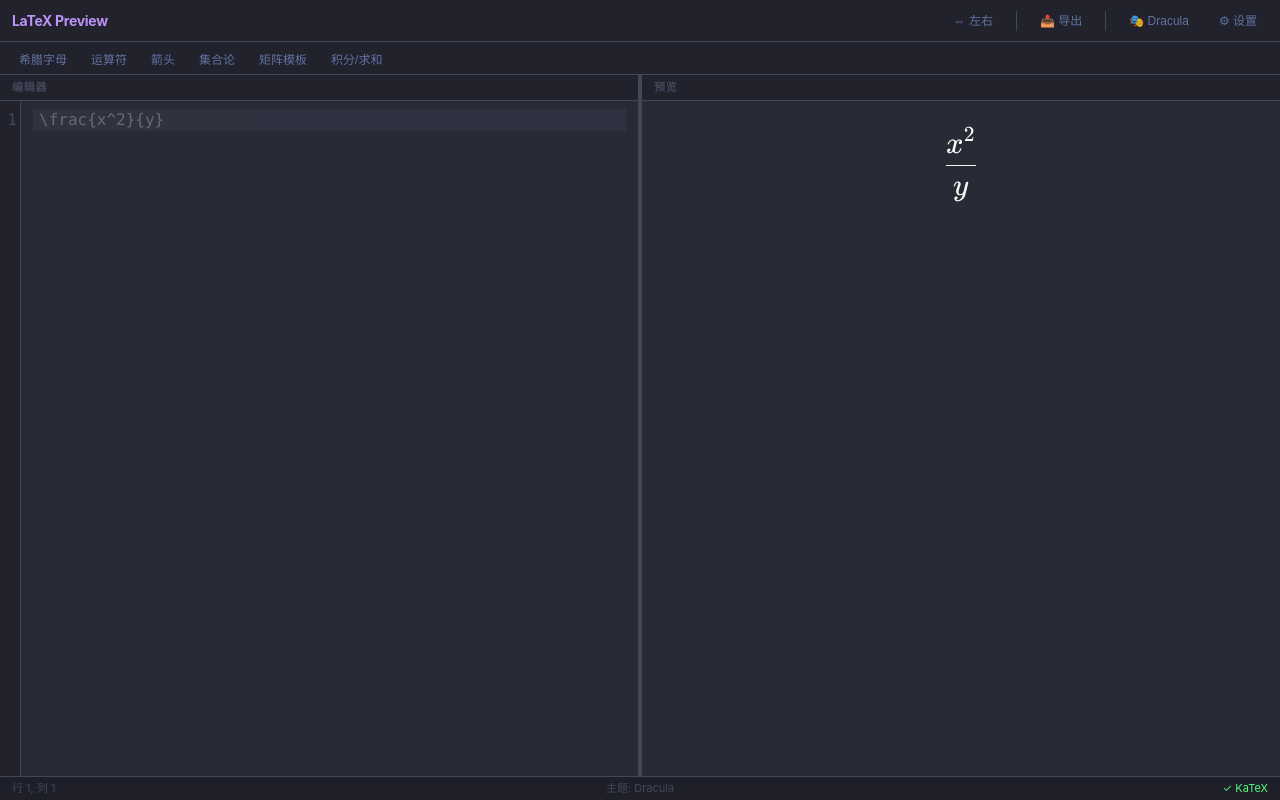
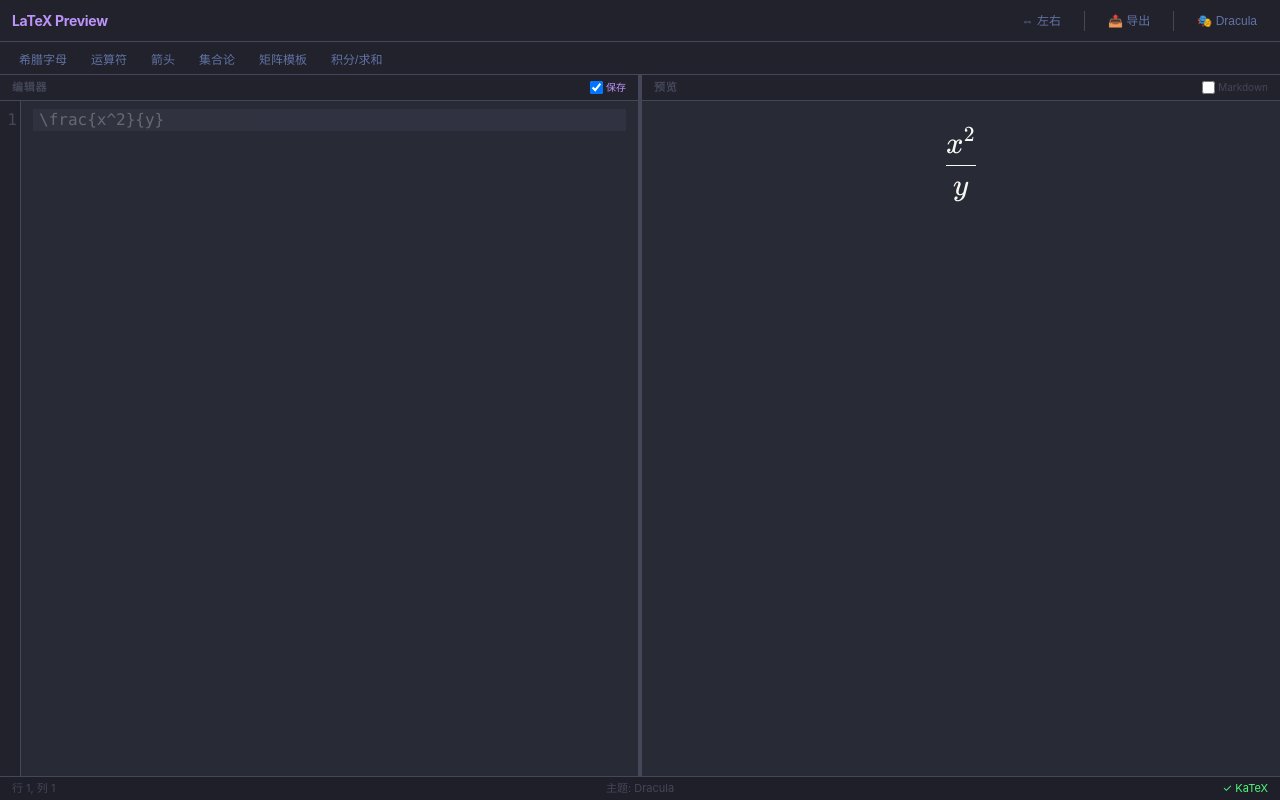
Before and after one commit to BeamersDev/latex-preview, a React (Vite) app: page / in a window 1280 px wide. Built offline with nearby package versions, Linux system fonts and the light colour scheme.

Commit message:
fix: DPI在导出菜单, 自动保存/在编辑器栏, markdown在预览栏

```diff
--- a/src/App.tsx
+++ b/src/App.tsx
@@ -163,7 +163,17 @@ export default function App() {
       <div className="main-content">
         <div className="editor-preview-container" ref={containerRef}>
           <div className="editor-pane" style={{ flex: `${splitPos}` }}>
-            <div className="pane-header">编辑器</div>
+            <div className="pane-header">
+              编辑器
+              <label className="pane-toggle" title="自动保存">
+                <input
+                  type="checkbox"
+                  checked={settings.autoSave}
+                  onChange={(e) => updateSettings({ autoSave: e.target.checked })}
+                />
+                <span>保存</span>
+              </label>
+            </div>
             <Editor
               value={latex}
               onChange={setLatex}
@@ -174,7 +184,17 @@ export default function App() {
           <div className="divider" onMouseDown={handleDividerMouseDown} />
 
           <div className="preview-pane" style={{ flex: `${1 - splitPos}` }}>
-            <div className="pane-header">预览</div>
+            <div className="pane-header">
+              预览
+              <label className="pane-toggle" title="Markdown 模式：$$公式$$ 和 $公式$ 渲染，其余为文本">
+                <input
+                  type="checkbox"
+                  checked={settings.markdownMode}
+                  onChange={(e) => updateSettings({ markdownMode: e.target.checked })}
+                />
+                <span>Markdown</span>
+              </label>
+            </div>
             <div ref={previewRef}>
               <Preview
                 latex={latex}
--- a/src/components/Editor.tsx
+++ b/src/components/Editor.tsx
@@ -20,7 +20,6 @@ import {
   history,
   historyKeymap,
 } from '@codemirror/commands';
-import { useSettingsContext } from '@/contexts/SettingsContext';
 import { AUTOCOMPLETE_COMMANDS } from '@/utils/symbolDb';
 import { insertSnippet, snippetExtension } from '@/utils/snippet';
 import { checkLatexSyntax } from '@/utils/latex';
@@ -79,7 +78,6 @@ export default function Editor({
 }: EditorProps) {
   const editorRef = useRef<HTMLDivElement>(null);
   const viewRef = useRef<EditorView | null>(null);
-  const { settings } = useSettingsContext();
 
   const handleChange = useCallback(
     (v: string) => onChange(v),
@@ -110,7 +108,7 @@ export default function Editor({
         rectangularSelection(),
         closeBrackets(),
         history(),
-        latexHighlightStyle(settings.fontSize || 16),
+        latexHighlightStyle(16),
         keymap.of([
           ...closeBracketsKeymap,
           ...defaultKeymap,
@@ -303,7 +301,7 @@ export default function Editor({
     <div
       ref={editorRef}
       className={`editor-container ${className}`}
-      style={{ fontSize: `${settings.fontSize || 16}px` }}
+      style={{ fontSize: '16px' }}
     />
   );
 }
--- a/src/components/Toolbar.tsx
+++ b/src/components/Toolbar.tsx
@@ -21,10 +21,8 @@ export default function Toolbar({
   onCopySvg,
 }: ToolbarProps) {
   const { themeName, setTheme } = useThemeContext();
-  const { settings, updateSettings, resetSettings } = useSettingsContext();
+  const { settings, updateSettings } = useSettingsContext();
   const [showThemeMenu, setShowThemeMenu] = useState(false);
-  const [showSettingsModal, setShowSettingsModal] = useState(false);
-  const [localSettings, setLocalSettings] = useState({ ...settings });
 
   // Close theme menu on outside click
   useEffect(() => {
@@ -33,17 +31,6 @@ export default function Toolbar({
     document.addEventListener('click', handler);
     return () => document.removeEventListener('click', handler);
   }, [showThemeMenu]);
-
-  const handleSaveSettings = () => {
-    updateSettings(localSettings);
-    setShowSettingsModal(false);
-  };
-
-  const handleResetSettings = () => {
-    resetSettings();
-    setLocalSettings({ ...settings });
-    setShowSettingsModal(false);
-  };
 
   return (
     <>
@@ -59,7 +46,7 @@ export default function Toolbar({
 
           <div className="toolbar-separator" />
 
-          <div className="toolbar-btn-wrapper" onMouseEnter={() => {}}>
+          <div className="toolbar-btn-wrapper">
             <button className="toolbar-btn" title="导出 / 复制">
               📤 导出
             </button>
@@ -89,6 +76,20 @@ export default function Toolbar({
               >
                 💾 导出 SVG
               </button>
+              <div className="export-menu-divider" />
+              <div className="export-dpi-section">
+                <label className="export-dpi-label">
+                  ⚙ 导出设置 — DPI: {settings.dpi}
+                </label>
+                <input
+                  type="range"
+                  min={72}
+                  max={600}
+                  value={settings.dpi}
+                  onChange={(e) => updateSettings({ dpi: Number(e.target.value) })}
+                  className="export-dpi-slider"
+                />
+              </div>
             </div>
           </div>
 
@@ -124,114 +125,9 @@ export default function Toolbar({
             )}
           </div>
 
-          <button
-            className="toolbar-btn"
-            onClick={() => {
-              setLocalSettings({ ...settings });
-              setShowSettingsModal(true);
-            }}
-            title="设置"
-          >
-            ⚙ 设置
-          </button>
-          {!settings.autoSave && (
-            <span className="toolbar-warning">自动保存已关闭</span>
-          )}
         </div>
       </div>
 
-      {showSettingsModal && (
-        <div className="modal-overlay" onClick={() => setShowSettingsModal(false)}>
-          <div className="modal-content settings-modal" onClick={(e) => e.stopPropagation()}>
-            <div className="modal-header">
-              <h2>设置</h2>
-              <button className="modal-close" onClick={() => setShowSettingsModal(false)}>✕</button>
-            </div>
-            <div className="modal-body">
-              <div className="settings-group">
-                <label className="settings-label">
-                  编辑器字号
-                  <input
-                    type="number"
-                    min={10}
-                    max={32}
-                    value={localSettings.fontSize}
-                    onChange={(e) => setLocalSettings({ ...localSettings, fontSize: Number(e.target.value) })}
-                  />
-                  px
-                </label>
-              </div>
-
-              <div className="settings-group">
-                <label className="settings-label">
-                  导出 DPI
-                  <input
-                    type="number"
-                    min={72}
-                    max={600}
-                    step={50}
-                    value={localSettings.dpi}
-                    onChange={(e) => setLocalSettings({ ...localSettings, dpi: Number(e.target.value) })}
-                  />
-                  px
-                </label>
-              </div>
-
-              <div className="settings-group">
-                <label className="settings-label settings-label--checkbox">
-                  <input
-                    type="checkbox"
-                    checked={localSettings.autoSave}
-                    onChange={(e) => setLocalSettings({ ...localSettings, autoSave: e.target.checked })}
-                  />
-                  自动保存编辑器内容
-                </label>
-              </div>
-
-              <div className="settings-group">
-                <label className="settings-label settings-label--checkbox">
-                  <input
-                    type="checkbox"
-                    checked={localSettings.followSystemTheme}
-                    onChange={(e) => setLocalSettings({ ...localSettings, followSystemTheme: e.target.checked })}
-                  />
-                  跟随系统主题
-                </label>
-              </div>
-
-              <div className="settings-group">
-                <label className="settings-label settings-label--checkbox">
-                  <input
-                    type="checkbox"
-                    checked={localSettings.markdownMode}
-                    onChange={(e) => setLocalSettings({ ...localSettings, markdownMode: e.target.checked })}
-                  />
-                  Markdown 预览模式
-                </label>
-              </div>
-
-              <div className="settings-group">
-                <label className="settings-label">
-                  布局
-                  <select
-                    value={localSettings.layout}
-                    onChange={(e) =>
-                      setLocalSettings({ ...localSettings, layout: e.target.value as 'horizontal' | 'vertical' })
-                    }
-                  >
-                    <option value="horizontal">左右分栏</option>
-                    <option value="vertical">上下分栏</option>
-                  </select>
-                </label>
-              </div>
-            </div>
-            <div className="modal-footer">
-              <button className="btn btn-secondary" onClick={handleResetSettings}>重置为默认</button>
-              <button className="btn btn-primary" onClick={handleSaveSettings}>保存</button>
-            </div>
-          </div>
-        </div>
-      )}
     </>
   );
 }
--- a/src/contexts/SettingsContext.tsx
+++ b/src/contexts/SettingsContext.tsx
@@ -3,10 +3,8 @@ import type { Settings } from '@/types';
 
 const DEFAULT_SETTINGS: Settings = {
   layout: 'horizontal',
-  fontSize: 16,
   dpi: 150,
   autoSave: true,
-  followSystemTheme: false,
   zoomLevel: 1,
   markdownMode: false,
 };
--- a/src/index.css
+++ b/src/index.css
@@ -442,6 +442,23 @@ html, body, #root {
   color: var(--warning);
 }
 
+/* DPI slider in export dropdown */
+.export-dpi-section {
+  padding: 4px 12px 8px;
+}
+.export-dpi-label {
+  font-size: 11px;
+  color: var(--text-muted);
+  display: block;
+  margin-bottom: 4px;
+}
+.export-dpi-slider {
+  width: 100%;
+  height: 4px;
+  accent-color: var(--accent);
+  cursor: pointer;
+}
+
 /* --- Export Dropdown (CSS-only hover) --- */
 .toolbar-btn-wrapper {
   position: relative;
@@ -697,6 +714,30 @@ html, body, #root {
   background: var(--bg-secondary);
   border-bottom: 1px solid var(--border);
   flex-shrink: 0;
+  display: flex;
+  align-items: center;
+  gap: 8px;
+}
+
+/* Toggle controls in pane headers */
+.pane-toggle {
+  display: inline-flex;
+  align-items: center;
+  gap: 3px;
+  font-size: 10px;
+  font-weight: 400;
+  text-transform: none;
+  letter-spacing: 0;
+  cursor: pointer;
+  color: var(--text-muted);
+  margin-left: auto;
+}
+.pane-toggle input[type="checkbox"] {
+  margin: 0;
+  cursor: pointer;
+}
+.pane-toggle:has(input:checked) {
+  color: var(--accent);
 }
 
 .editor-container {
--- a/src/types/index.ts
+++ b/src/types/index.ts
@@ -6,10 +6,8 @@ export interface Theme {
 
 export interface Settings {
   layout: 'horizontal' | 'vertical';
-  fontSize: number;
   dpi: number;
   autoSave: boolean;
-  followSystemTheme: boolean;
   zoomLevel: number;
   markdownMode: boolean;
 }
```
